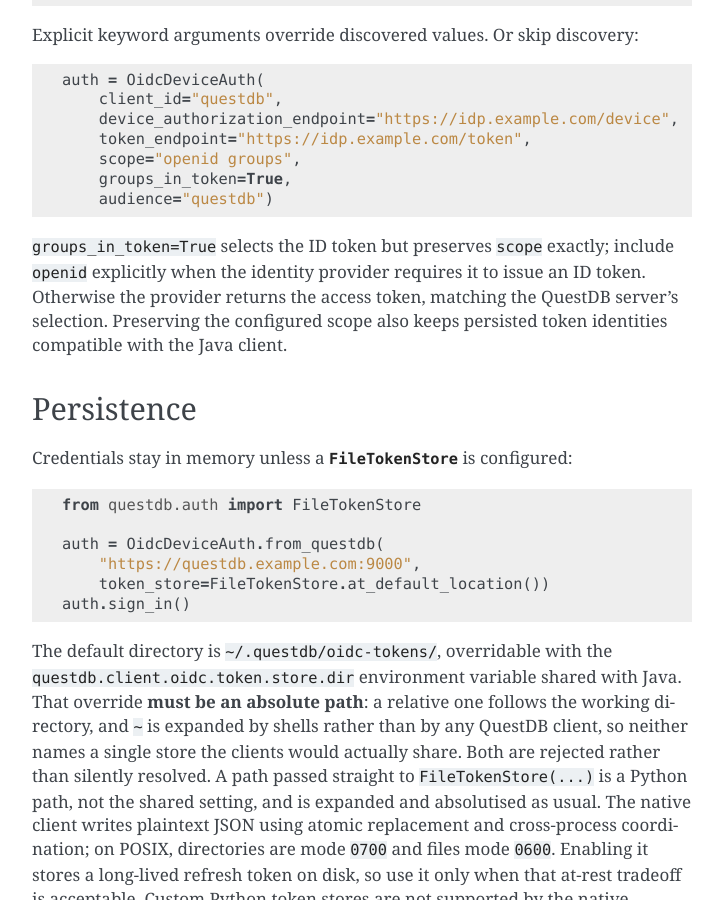
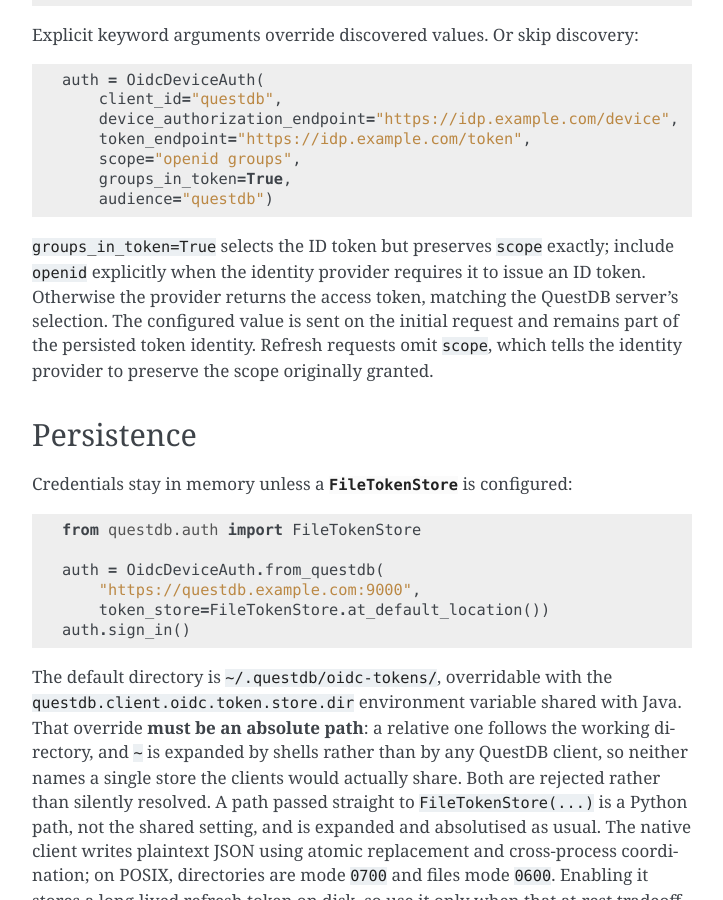
Before and after one commit to questdb/py-questdb-client, a Sphinx documentation site: the page built from docs/auth.rst, in a window 1280 px wide and 900 px high, scrolled down 2811 px. Shown: the whole window, without its empty margins (388-1111 px from the left). Built offline with Sphinx 7.4.7, drawn with Linux system fonts in a browser that asks for light colours.

Commit message:
fix(auth): sync native OIDC fixes

```diff
--- a/docs/auth.rst
+++ b/docs/auth.rst
@@ -153,8 +153,10 @@
 ``groups_in_token=True`` selects the ID token but preserves ``scope`` exactly;
 include ``openid`` explicitly when the identity provider requires it to issue
 an ID token. Otherwise the provider returns the access token, matching the
-QuestDB server's selection. Preserving the configured scope also keeps persisted
-token identities compatible with the Java client.
+QuestDB server's selection. The configured value is sent on the initial request
+and remains part of the persisted token identity. Refresh requests omit
+``scope``, which tells the identity provider to preserve the scope originally
+granted.
 
 Persistence
 ===========
```
Also changed, not shown: 2 other files.
